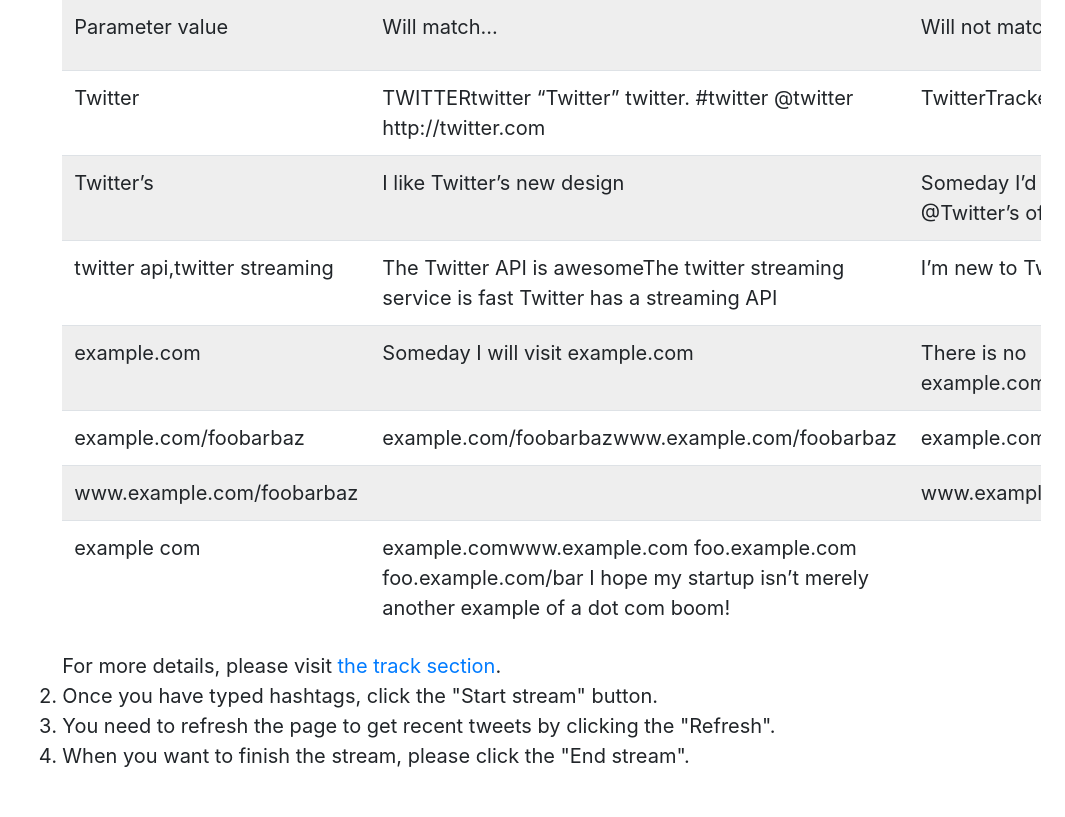
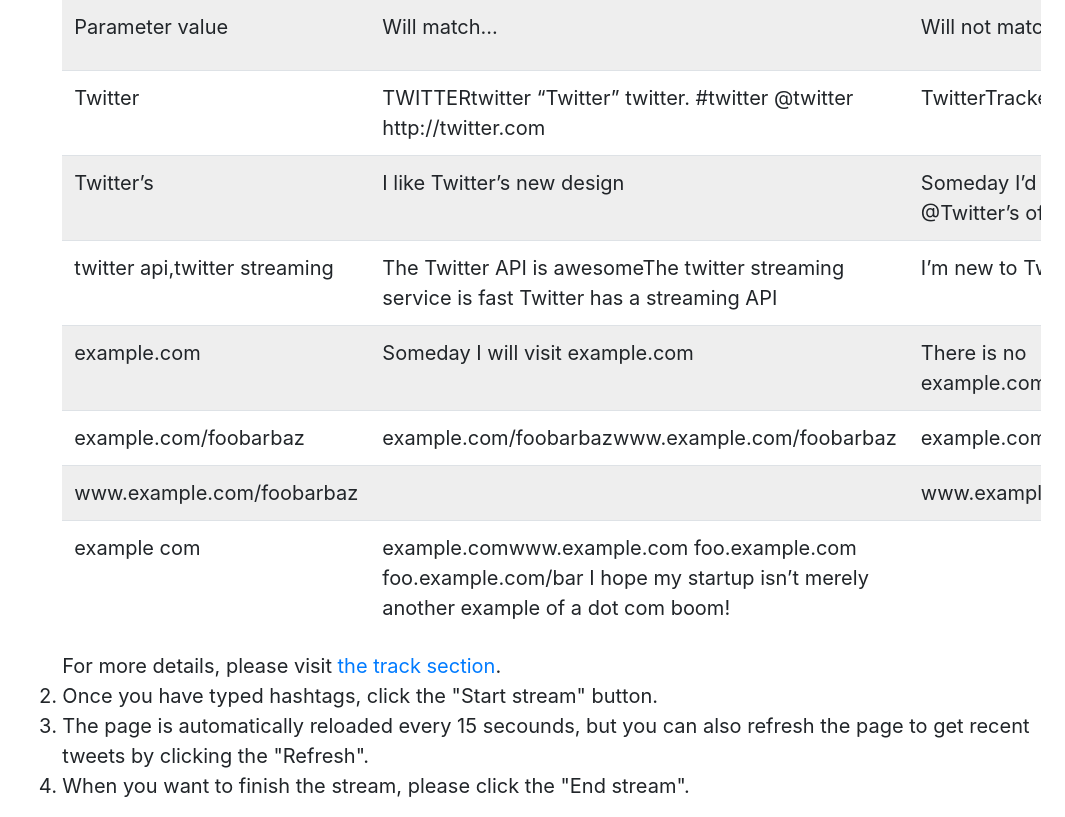
Before and after one commit to boblef/twitter_sentiment, a Flask app: page / in a window 1280 px wide. Shown: the part 680-1497 px from the top of the page, without its empty margins (215-1280 px from the left). Before the commit the page ends 1447 px from the top, so only its background shows below. Run offline with Flask 2, Linux system fonts and the light colour scheme; parts of the project's set-up code (start-up, migrations or seed data) failed here and were passed over; some libraries are stand-ins or nearby versions.

Commit message:
Changed the time  to refresh the page from 30sec to 15sec

```diff
--- a/templates/index.html
+++ b/templates/index.html
@@ -219,7 +219,8 @@
                                 track section</a>.
                         </div>
                         <li>Once you have typed hashtags, click the "Start stream" button.</li>
-                        <li>You need to refresh the page to get recent tweets by clicking the "Refresh".</li>
+                        <li>The page is automatically reloaded every 15 secounds, but you can also refresh the page to
+                            get recent tweets by clicking the "Refresh".</li>
                         <li>When you want to finish the stream, please click the "End stream".</li>
                     </ol>
                 </div>
@@ -382,7 +383,7 @@
         }
     }
 
-    // Simulate a click every 30 second
-    setInterval(clickButton, 30000);
+    // Simulate a click every 15 second
+    setInterval(clickButton, 15000);
 </script>
 {% endblock %}
```
